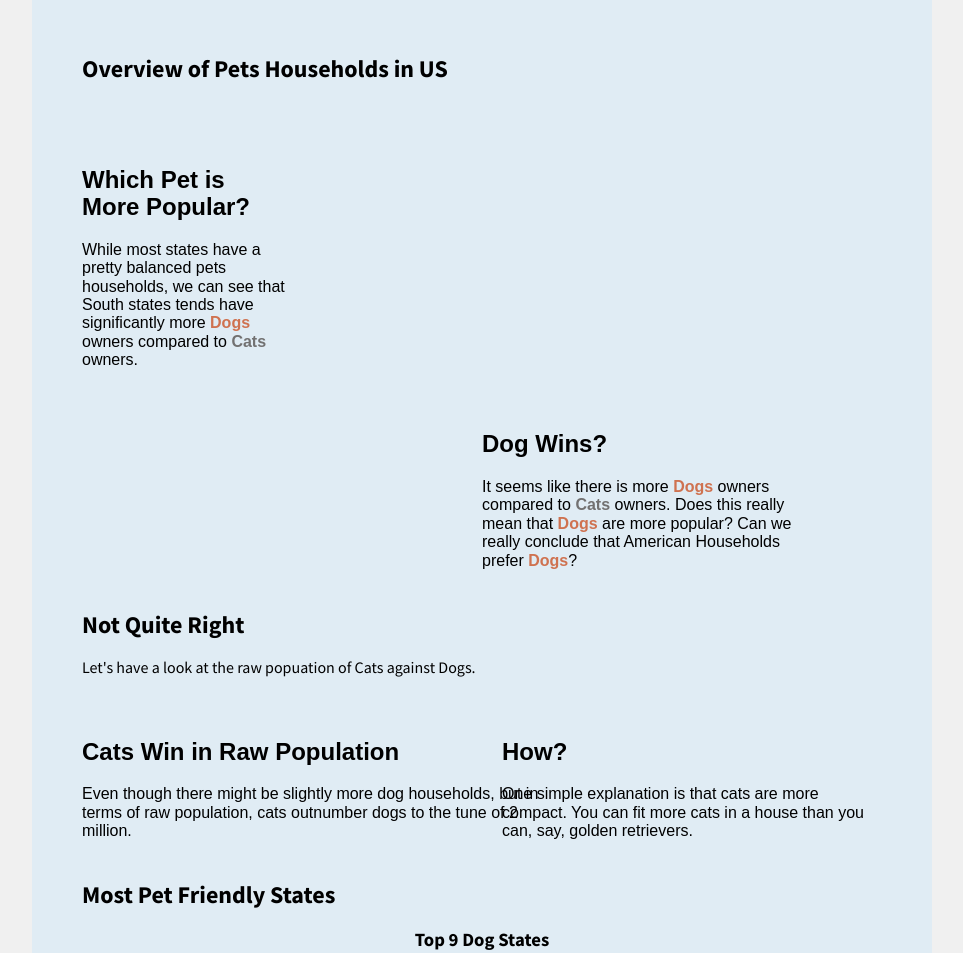
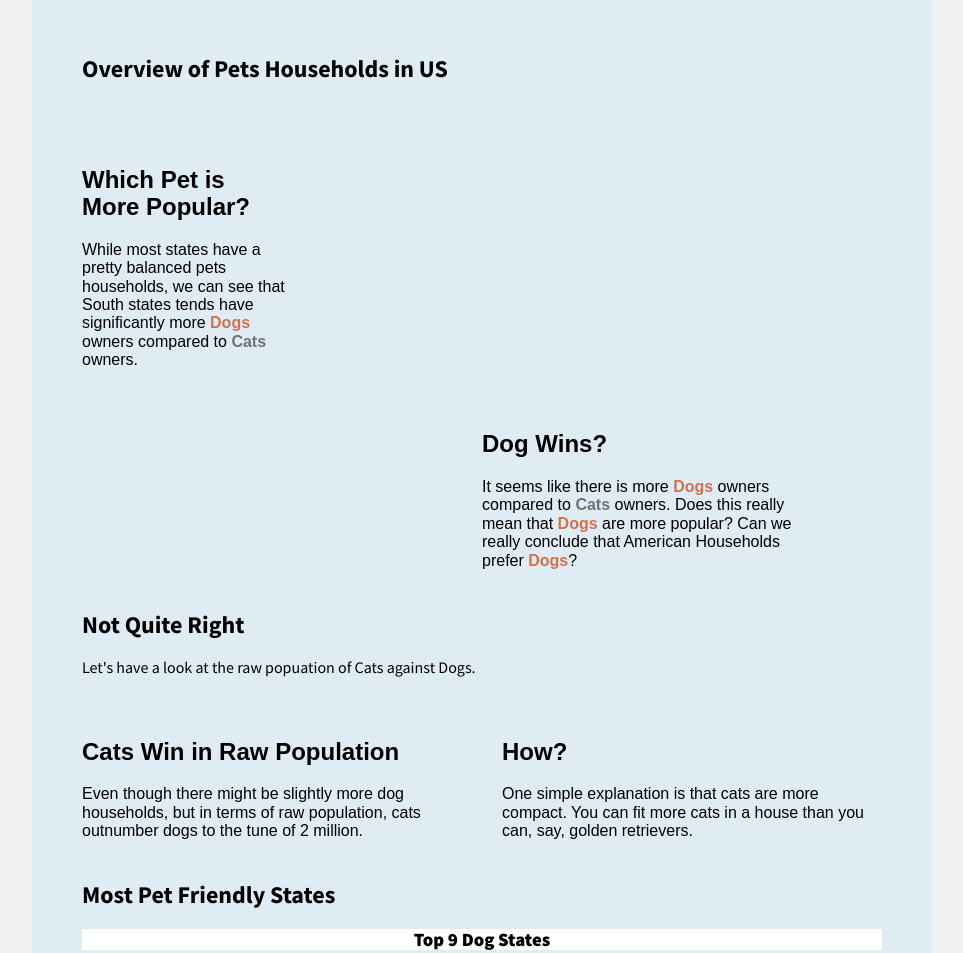
Before and after one commit to ZhanZhynn/FIT3179-DataVisualisation, a plain HTML site: page index.html in a window 1280 px wide. Shown: the top 953 px of the page, without its empty margins (158-1121 px from the left). Drawn offline with nearby package versions, Linux system fonts and the light colour scheme; a script that the page names is missing.

Commit message:
Update style.css

```diff
--- a/css/style.css
+++ b/css/style.css
@@ -2,8 +2,14 @@ body{
     background-color: #f0f0f0 ;
   }
 
+h3{
+font-weight: 850;
+text-align: center;
+background-color: white;
+}
+
 .vis-container {
-    width: auto;
+    width: 800;
     margin-right: 20px;
 }
 .vis-container-pyramid{
@@ -36,7 +42,6 @@ body{
 }
 .description-left{
     padding-right: 20px;
-    margin-right: -100px;
   }
 .description-middle{
     padding-right: 20px;
```
